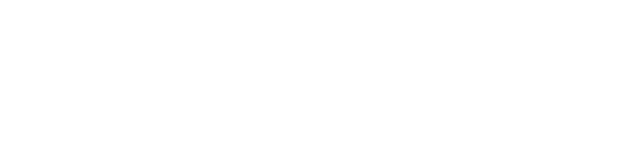
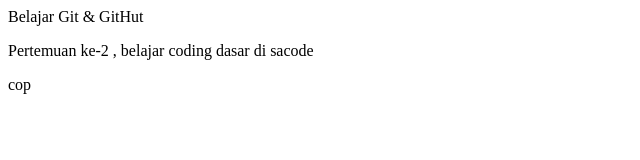
Before and after one commit to elomigire12/sacode-laravel-ii-2024-02-elomi, a plain HTML site: page index.html in a window 1280 px wide. Shown: the whole page, without its empty margins (0-640 px from the left). Drawn offline with Linux system fonts and the light colour scheme.

Commit message:
Update index.html

```diff
--- a/index.html
+++ b/index.html
@@ -6,6 +6,10 @@
     <title>Document</title>
 </head>
 <body>
-
+    <h> Belajar Git & GitHut</h>
+    <P>Pertemuan ke-2 , belajar coding dasar di sacode </P>
+    <footer>
+        cop
+    </footer>
 </body>
 </html>
```
